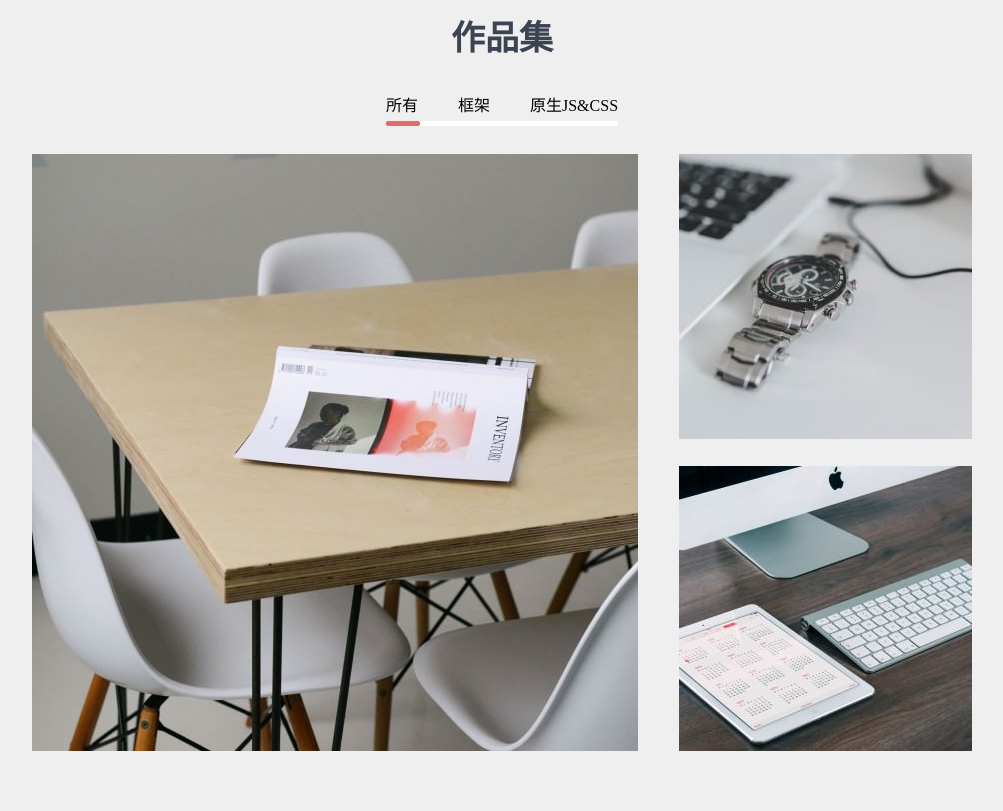
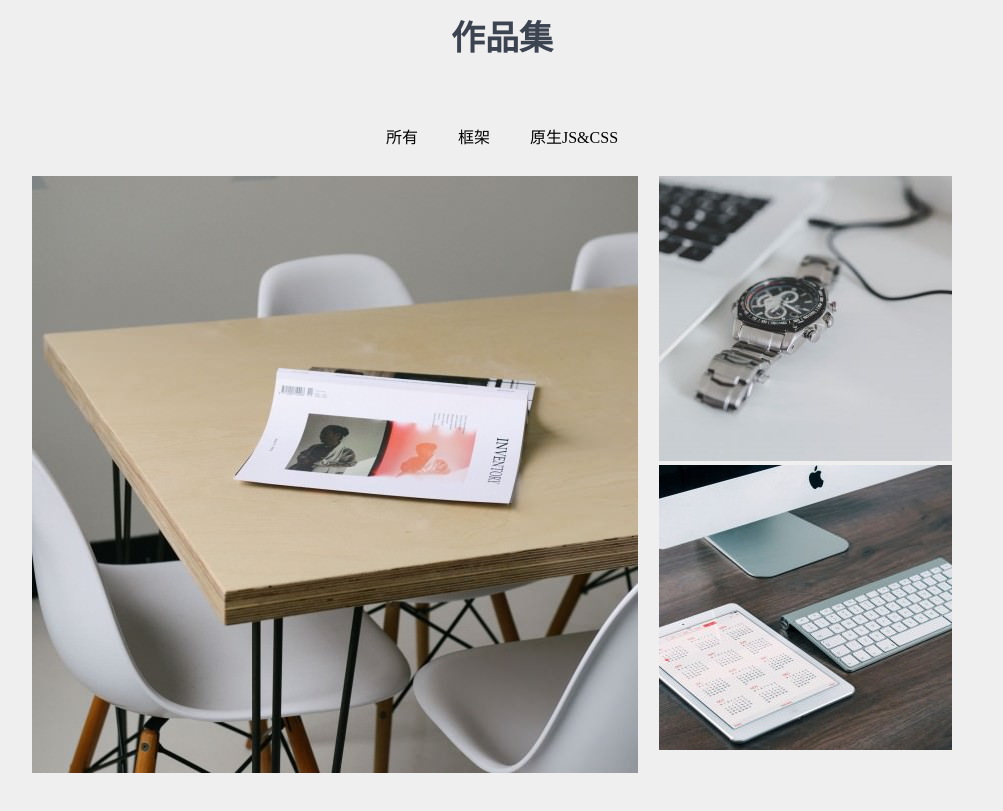
Before and after one commit to dongdong12138/resume, a plain HTML site: page index.html in a window 1280 px wide. Shown: the part 1300-2111 px from the top of the page, without its empty margins (138-1141 px from the left). Drawn offline with Linux system fonts and the light colour scheme; a script that the page names is missing.

Commit message:
修改css

```diff
--- a/css/index.css
+++ b/css/index.css
@@ -361,6 +361,9 @@ section.skills.offset .progress {
     max-width: 940px;
     text-align: center;
 }
+.sampleReels h2 {
+    margin-bottom: 32px;
+}
 .sampleReels nav {
     display: inline-block;
     vertical-align: top;
@@ -380,43 +383,24 @@ section.skills.offset .progress {
     margin-left: 0;
 }
 
-/* 进度条 */
-.sampleReelsBar {
-    height: 5px;
-    background: #fff;
-    margin-top: 5px;
-    border-radius: 2px;
+/* 作品轮播图 */
+.sampleReels .swiper-container {
+    width: 668px;
+    height: 501px;
+    background: #ddd;
 }
-.sampleReelsBar .bar-inner {
-    height: 100%;
-    border-radius: 2px;
-    background: #E6686A;
-    transition: all 0.2s;
+.sampleReels .swiper-slide {
+    background: green;
 }
-.sampleReelsBar.state-1 .bar-inner {
-    width: 34px;
-    margin-left: 0;
+.sampleReels .swiper-button-prev,
+.sampleReels .swiper-button-next {
+    width: 64px;
+    height: 64px;
+    background-color: rgba(0, 0, 0, 0.2);
+    border-radius: 50%;
 }
-.sampleReelsBar.state-2 .bar-inner {
-    width: 40px;
-    margin-left: 70px;
-}
-.sampleReelsBar.state-3 .bar-inner {
-    width: 90px;
-    margin-left: 144px;
-}
-
-/* 作品 */
-.works .big {
-    float: left;
-}
-.works .big img {
-    vertical-align: top;
-}
-.works .small img {
-    float: right;
-}
-.works .small img:first-child {
-    margin-bottom: 27px;
+.sampleReels .swiper-button-prev:hover,
+.sampleReels .swiper-button-next:hover {
+    background-color: rgba(0, 0, 0, 0.3);
 }
 /* 作品集板块 结束 */
```
